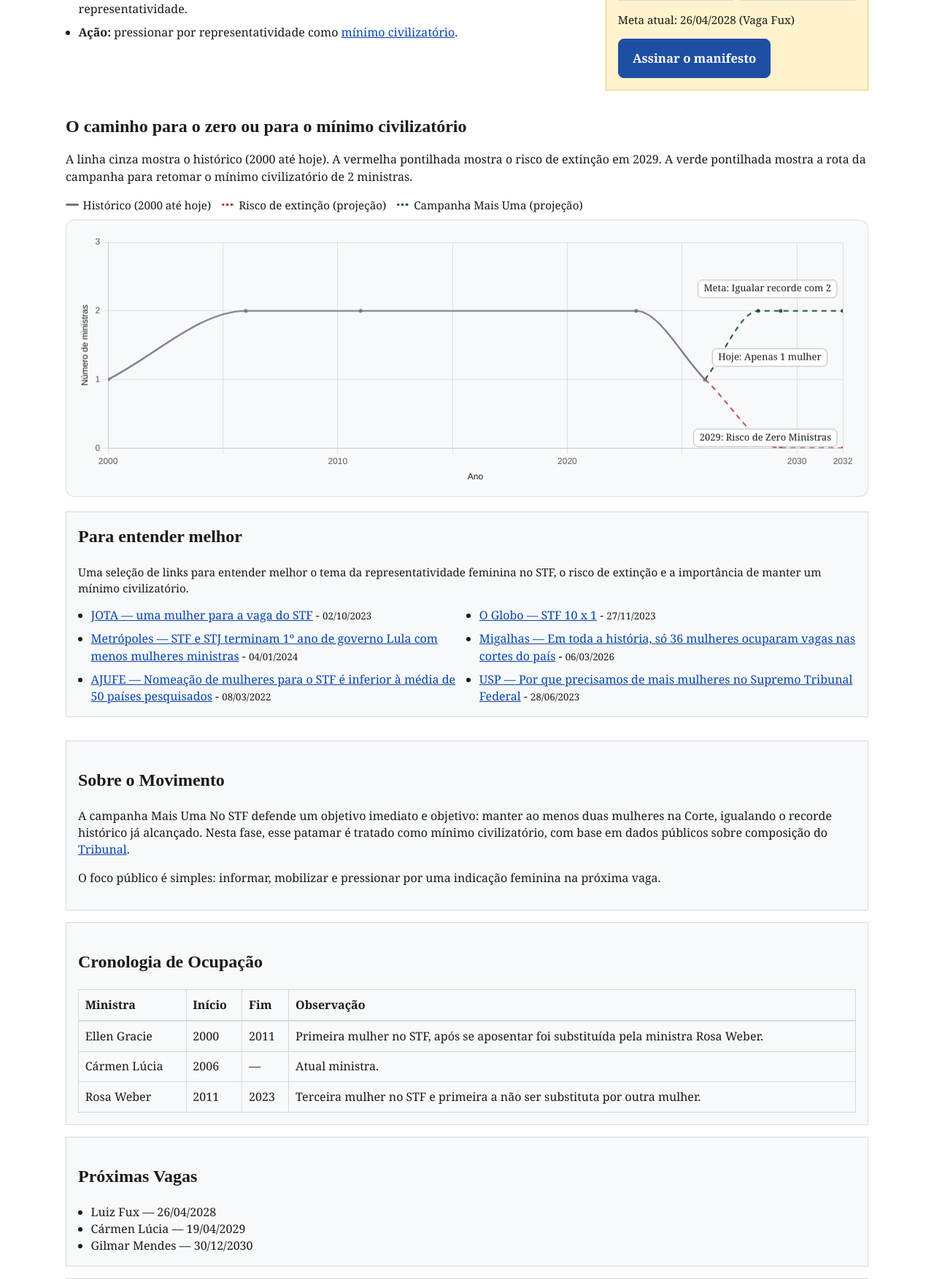
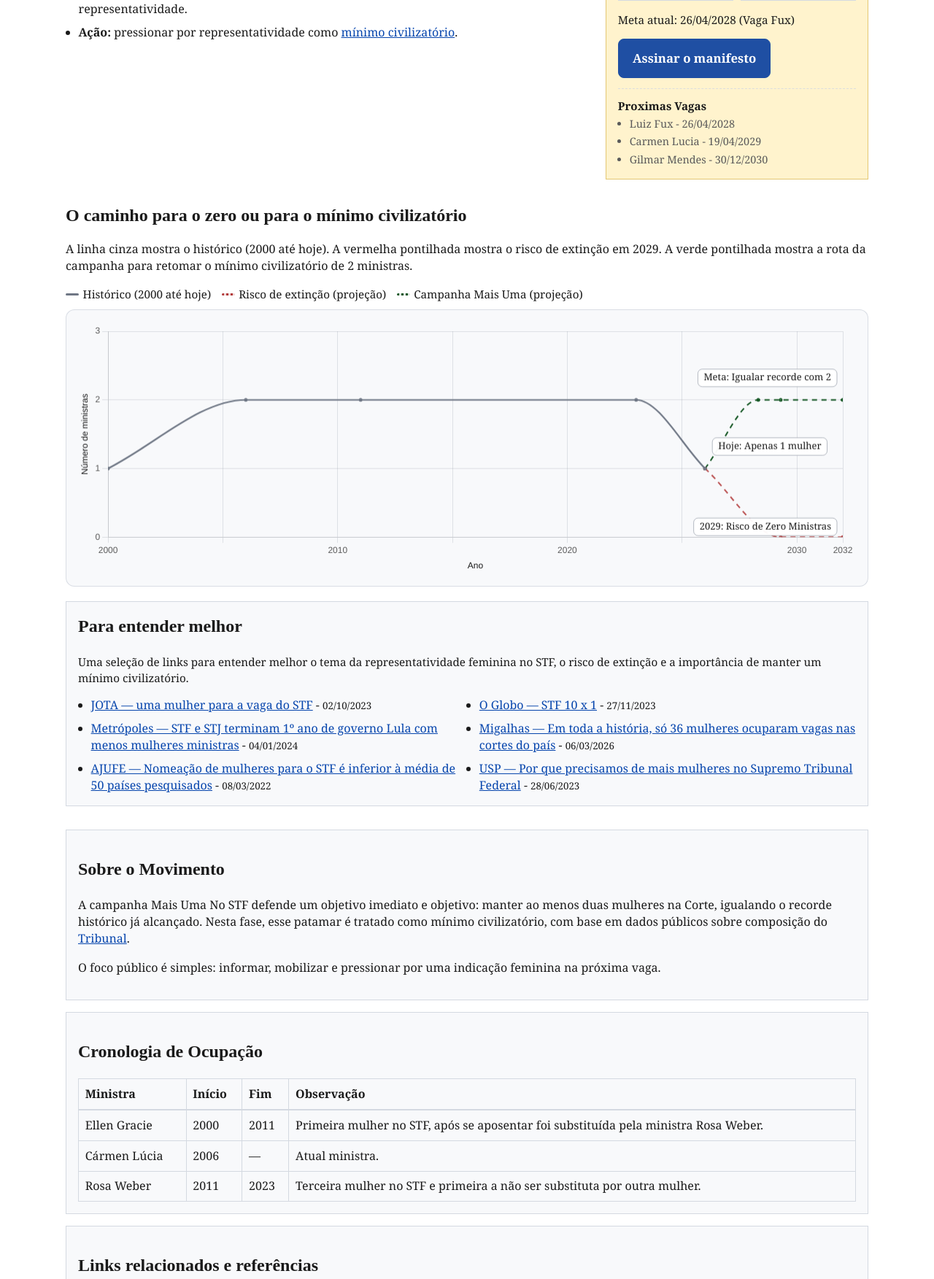
Before and after one commit to janiomelo/maisumanostf.ong.br, a Flask app: page / in a window 1280 px wide. Shown: the part 352-2105 px from the top of the page at 73% size. Run offline with Flask 3, Linux system fonts and the light colour scheme; parts of the project's set-up code (start-up, migrations or seed data) failed here and were passed over; some libraries are stand-ins or nearby versions.

Commit message:
add sidebar note for upcoming vacancies and update transparency section; improve layout and accessibility

```diff
--- a/app/static/styles.css
+++ b/app/static/styles.css
@@ -276,6 +276,27 @@ h2 {
   margin-top: .8rem;
 }
 
+.sidebar-note {
+  margin-top: .9rem;
+  border-top: 1px dashed color-mix(in srgb, var(--border) 80%, transparent);
+  padding-top: .7rem;
+  color: var(--muted);
+  font-size: .9rem;
+}
+
+.sidebar-note h3 {
+  margin: 0 0 .3rem;
+  font-size: .95rem;
+  color: var(--text);
+}
+
+.sidebar-note ul {
+  margin: 0;
+  padding-left: 1rem;
+  display: grid;
+  gap: .2rem;
+}
+
 .chart-section {
   margin-top: 2rem;
 }
@@ -497,7 +518,7 @@ button {
 
 .footer-grid {
   display: grid;
-  grid-template-columns: 2fr 1fr 1fr;
+  grid-template-columns: 2fr 2fr 1fr;
   gap: 1rem;
   padding: 1.2rem 0 .8rem;
 }
--- a/app/templates/publico/base.html
+++ b/app/templates/publico/base.html
@@ -59,6 +59,18 @@
         </p>
       </section>
 
+      <section id="transparencia" aria-label="Transparencia e autoria">
+        <h3>Transparência</h3>
+        <p>
+          Desenvolvedor e primeiro subscritor: Janio Melo.
+        </p>
+        <ul>
+          <li><strong>Site:</strong> <a href="https://janiomelo.dev" target="_blank" rel="noopener">janiomelo.dev</a></li>
+          <li><strong>Bluesky:</strong> <a href="https://bsky.app/profile/janiomelo.dev" target="_blank" rel="noopener">bsky.app/profile/janiomelo.dev</a></li>
+          <li><strong>GitHub:</strong> <a href="https://github.com/janiomelo" target="_blank" rel="noopener">github.com/janiomelo</a></li>
+        </ul>
+      </section>
+
       <section>
         <h3>Mapa do Site</h3>
         <ul>
@@ -68,13 +80,6 @@
         </ul>
       </section>
 
-      <section>
-        <h3>Transparência</h3>
-        <ul>
-          <li><a href="#transparencia">Desenvolvedor e primeiro subscritor</a></li>
-          <li><a href="https://github.com/janiomelo" target="_blank" rel="noopener">github.com/janiomelo</a></li>
-        </ul>
-      </section>
     </div>
     <div class="container footer-bottom">
       <small>Fase 1 do site institucional · Versão 0.1.0 - beta · Este site foi produzido com apoio de um agente de IA.</small>
--- a/app/templates/publico/home.html
+++ b/app/templates/publico/home.html
@@ -34,6 +34,15 @@
     <div class="hero-cta">
       <a class="cta-btn" href="{{ url_for('apoios.assinar_manifesto') }}">Assinar o manifesto</a>
     </div>
+
+    <section class="sidebar-note" id="vagas" aria-label="Proximas vagas no STF">
+      <h3>Proximas Vagas</h3>
+      <ul>
+        <li>Luiz Fux - {{ vacancy_labels.fux }}</li>
+        <li>Carmen Lucia - {{ vacancy_labels.carmen }}</li>
+        <li>Gilmar Mendes - {{ vacancy_labels.gilmar }}</li>
+      </ul>
+    </section>
   </aside>
 </section>
 
@@ -114,28 +123,6 @@
     </table>
   </article>
 
-  <article id="vagas">
-    <h2>Próximas Vagas</h2>
-    <ul>
-      <li>Luiz Fux — {{ vacancy_labels.fux }}</li>
-      <li>Cármen Lúcia — {{ vacancy_labels.carmen }}</li>
-      <li>Gilmar Mendes — {{ vacancy_labels.gilmar }}</li>
-    </ul>
-  </article>
-
-  <article id="transparencia">
-    <h2>Desenvolvedor e Primeiro Subscritor</h2>
-    <p>
-      Janio Melo, paulistano, líder de produto na Manduá, anticapitalista,
-      internacionalista e entusiasta de agentes de IA na programação.
-    </p>
-    <ul>
-      <li><strong>Site:</strong> <a href="https://janiomelo.dev" target="_blank" rel="noopener">janiomelo.dev</a></li>
-      <li><strong>Bluesky:</strong> <a href="https://bsky.app/profile/janiomelo.dev" target="_blank" rel="noopener">bsky.app/profile/janiomelo.dev</a></li>
-      <li><strong>GitHub:</strong> <a href="https://github.com/janiomelo" target="_blank" rel="noopener">github.com/janiomelo</a></li>
-    </ul>
-  </article>
-
   <article id="links-relacionados">
     <h2>Links relacionados e referências</h2>
     <ul>
```
